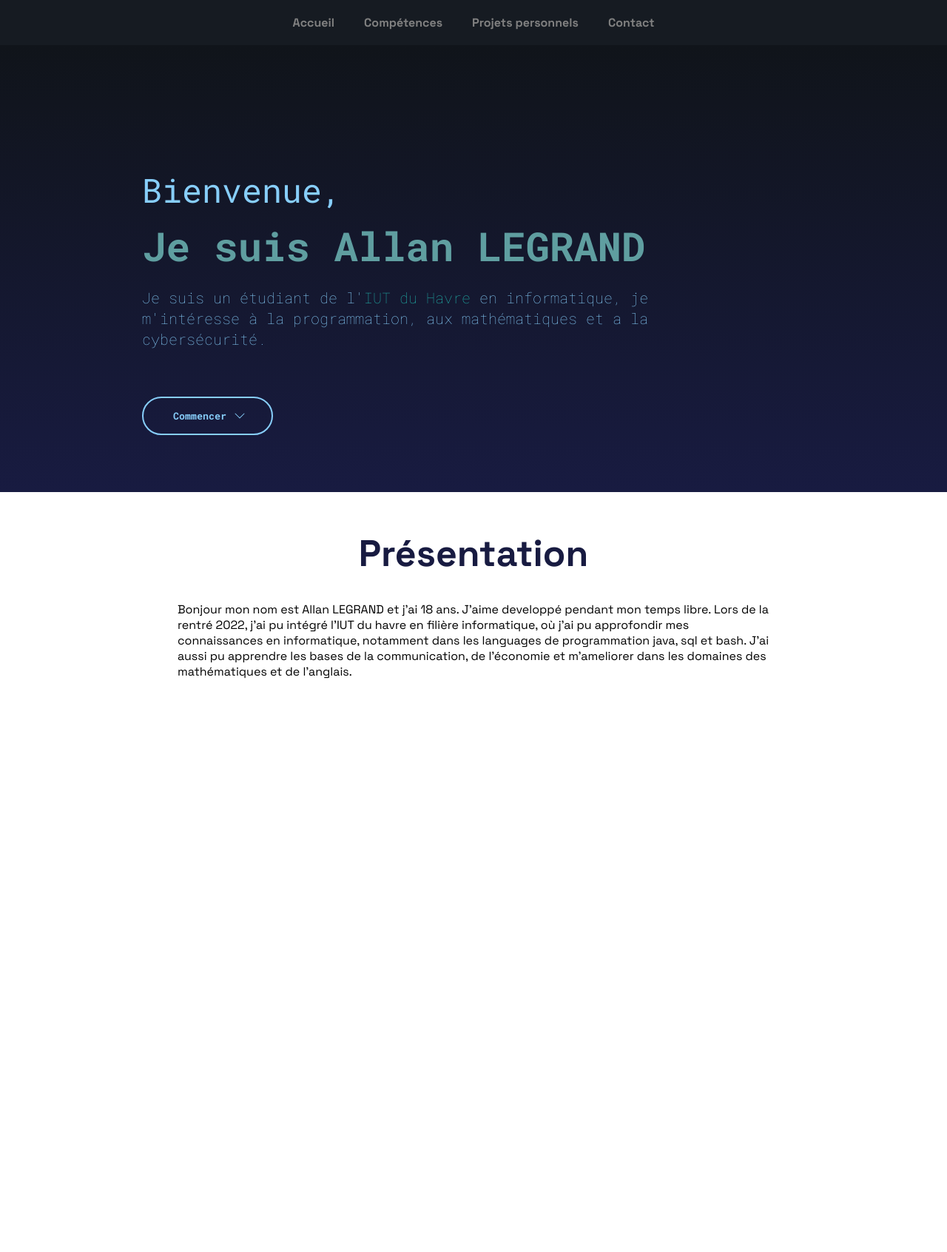
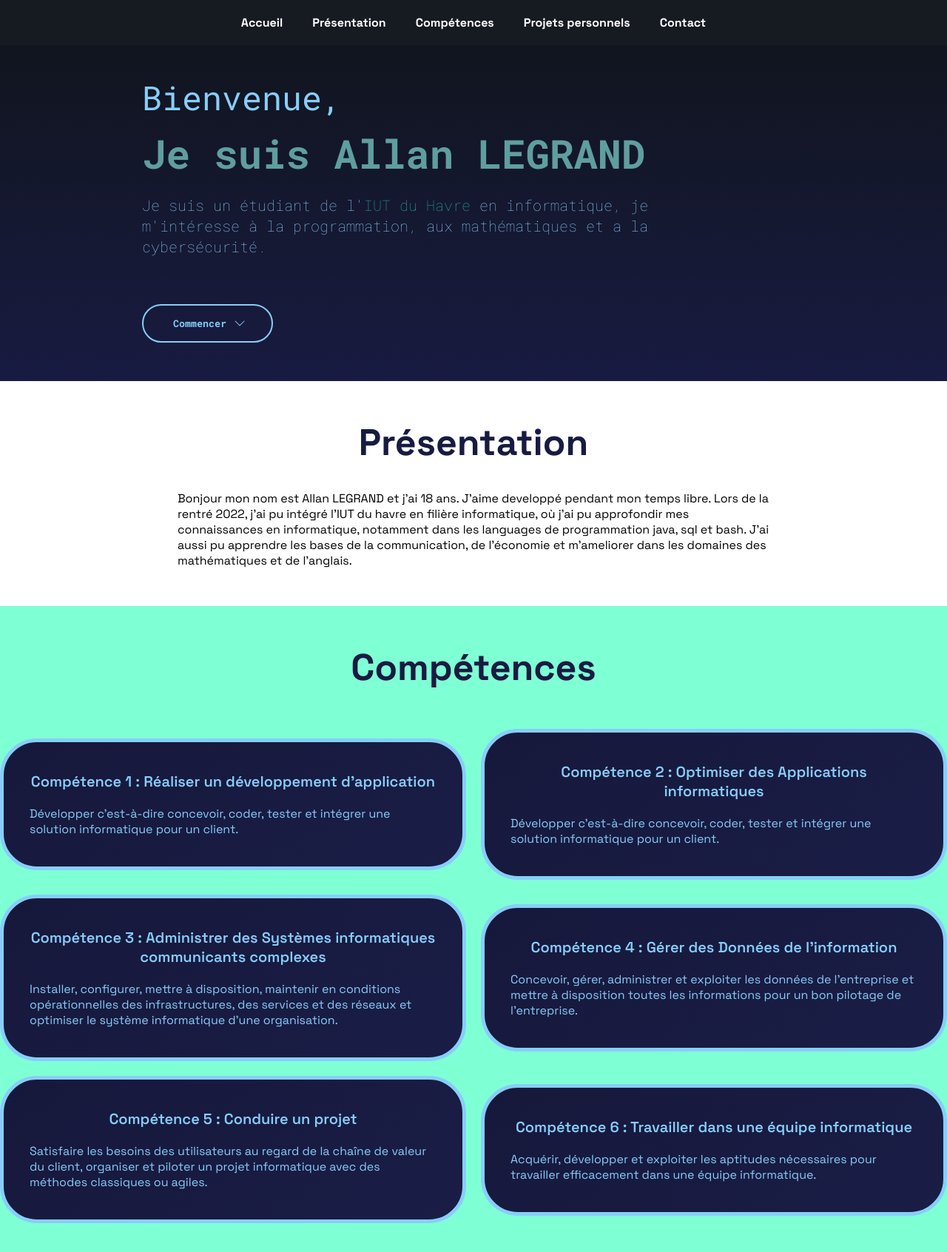
Before and after one commit to AllanLegrand/Portfolio, a plain HTML site: page index.html in a window 1280 px wide. Shown: the whole page at 74% size. Before the commit the page ends 918 px from the top, so only its background shows below. Drawn offline with Linux system fonts and the light colour scheme.

Commit message:
ajout des competences

```diff
--- a/css/style.css
+++ b/css/style.css
@@ -28,40 +28,80 @@
     font-display: swap;
 }
 
+@font-face {
+    font-family: spaceGrotesk_SemiBold;
+    src: url("../ressources/polices/Space_Grotesk/static/SpaceGrotesk-SemiBold.ttf");
+    font-display: swap;
+}
+
 * {
     margin: 0;
     padding: 0;
 }
 
+nav
+{
+    width: 100%;
+    z-index: 10;
+    margin: 0;
+    position: fixed;
+}
+
 nav ul {
-    color: white;
+    position: fixed;
     background: #161b22;
     font-family: spaceGrotesk_Bold;
     list-style-type: none;
     display: flex;
     justify-content: center;
     position: relative;
+    text-decoration: none;
 }
 
-nav ul li {
+nav ul li a{
+    display: inline-block;
     padding: 20px;
+    color: white;
+    text-decoration: none;
 }
 
-nav ul:hover {
+nav ul li a:hover {
     color: grey;
+    cursor: pointer;
+    border-bottom: 2px solid grey;
 }
 
-nav ul li:hover {
-    color: white;
-    cursor: pointer;
+.sous
+{
+    display: none;
+}
+
+.sous li
+{
+    float: none;
+    width: 100%;
+    text-align: left;
+}
+
+.sous a{
+    padding: 10px;
+}
+
+.sous a:hover{
+    background-color: RGBa(200,200,200,0.1);
+}
+
+nav > ul li:hover .sous{
+    position: absolute;
+    z-index: 1000;
+    overflow: hidden;
+    display: block;
 }
 
 .accueil {
-    padding-top: 5%;
     position: relative;
     background: linear-gradient(#10141a, #181b41);
-
-    padding-bottom: 6%;
+    padding-bottom: 4%;
     overflow: hidden;
 }
 
@@ -93,7 +133,7 @@ nav ul li:hover {
 
 }
 
-a
+.link
 {
     display: inline-block;
     position: relative;
@@ -101,7 +141,7 @@ a
     text-decoration: none;
 }
 
-a:hover
+.link:hover
 {
     text-decoration:underline;
 }
@@ -136,15 +176,17 @@ button:hover path {
 
 .presentation
 {
+    position: relative;
     margin-top: 4%;
+    padding-bottom: 4%;
     display: flex;
     align-items: center;
     width: 100%;
-    z-index: 10;
+    z-index: 9;
     flex-direction: column;
 }
 
-.titre
+h1
 {
     font-family: spaceGrotesk_Bold;
     font-size: 50px;
@@ -154,9 +196,8 @@ button:hover path {
 
 .paragraphe
 {
-    margin-top: 20px;
+    padding-top: 20px;
     font-family: spaceGrotesk_Regular;
-    display: flex;
     gap: 100px 100px;
     width: 100%;
     max-width: 800px;
@@ -165,11 +206,93 @@ button:hover path {
     flex-direction: row;
 }
 
-.img
+.competences
 {
-    width: fit-content;
+    position: relative;
+    background-color:aquamarine;
+    padding-top: 4%;
+    padding-bottom: 4%;
+    align-items: center;
     display: flex;
+    flex-direction: column;
+}
+
+.container
+{
+    margin-top: 3%;
+    display: grid;
     justify-content: center;
     align-items: center;
-    filter: drop-shadow(0px 0px 15px rgba(0, 0, 0, 0.3));
+    width: 100%;
+    gap: 20px 20px;
+    grid-template-columns: repeat(auto-fill, minmax(600px, 2fr));
+    row-gap: 20px;
 }
+.box
+{
+    padding: 40px 35px 40px 35px;
+    height: 100%;
+    border-radius: 50px;
+    background: linear-gradient(145deg, #16183b, #1a1d46);
+    border-style: solid;
+    border-width: thick;
+    color: lightskyblue;
+}
+
+h2
+{
+    text-align:center;
+    font-size: 20px;
+    font-family: spaceGrotesk_SemiBold;
+}
+
+.container a
+{
+    text-decoration: none;
+}
+
+.box:hover
+{
+    color: white;
+}
+
+footer
+{
+    background-color:cornflowerblue;
+}
+
+.c1:hover
+{
+    border-color: #640404;
+    background: linear-gradient(145deg, #ad0000, #cd0000);
+}
+
+.c2:hover
+{
+    border-color: #c35e27;
+    background: linear-gradient(145deg, #de834a, #ff9b58);
+}
+
+.c3:hover
+{
+    border-color: #b78809;
+    background: linear-gradient(145deg, #e6ad00, #ffcd00);
+}
+
+.c4:hover
+{
+    border-color: #5c8729;
+    background: linear-gradient(145deg, #83bb48, #9cdf56);
+}
+
+.c5:hover
+{
+    border-color: #002060;
+    background: linear-gradient(145deg, #062f81, #073899);
+}
+
+.c6:hover
+{
+    border-color: #68089a;
+    background: linear-gradient(145deg, #7001ab, #8501cb);
+}
--- a/index.html
+++ b/index.html
@@ -11,25 +11,40 @@
             <nav>
                 <ul>
                     <li>
-                        Accueil
+                        <a href="#accueil">Accueil</a>
                     </li>
+
                     <li>
-                        Compétences
+                        <a href="#presentation">Présentation</a>
                     </li>
+
                     <li>
-                        Projets personnels
+                        <a href="#competences">Compétences</a>
+                        <ul class="sous">
+                            <li><a href="#" style="color: #c00000;">Compétence 1</a></li>
+                            <li><a href="#" style="color: #f79152;">Compétence 2</a></li>
+                            <li><a href="#" style="color: #ffc000;">Compétence 3</a></li>
+                            <li><a href="#" style="color: #92d050;">Compétence 4</a></li>
+                            <li><a href="#" style="color: #07348f;">Compétence 5</a></li>
+                            <li><a href="#" style="color: #7c01be;">Compétence 6</a></li>
+                        </ul>
                     </li>
+
                     <li>
-                        Contact
+                        <a href="#projet">Projets personnels</a>
+                    </li>
+
+                    <li>
+                        <a href="#contact">Contact</a>
                     </li>
                 </ul>
             </nav>
         </header>
 
-        <section class="accueil">
+        <section id="accueil" class="accueil">
             <div class="bienvenue">Bienvenue,</div>
             <div class="nom">Je suis Allan LEGRAND</div>
-            <div class="accueil_text">Je suis un étudiant de l'<a href="https://www-iut.univ-lehavre.fr/">IUT du Havre</a> en informatique, je m'intéresse à la programmation, aux mathématiques et a la cybersécurité.</div>
+            <div class="accueil_text">Je suis un étudiant de l'<a class="link" href="https://www-iut.univ-lehavre.fr/">IUT du Havre</a> en informatique, je m'intéresse à la programmation, aux mathématiques et a la cybersécurité.</div>
 
             <button type="button" onclick="window.location.href='#presentation';">
                 Commencer
@@ -40,16 +55,47 @@
         </section>
 
         <section id="presentation" class="presentation">
-            <div class="titre">Présentation</div>
+            <h1>Présentation</h1>
             <p class="paragraphe">Bonjour mon nom est Allan LEGRAND et j'ai 18 ans. J'aime developpé pendant mon temps libre.
                 Lors de la rentré 2022, j'ai pu intégré l'IUT du havre en filière informatique, où j'ai pu approfondir
                 mes connaissances en informatique, notamment dans les languages de programmation java, sql et bash. J'ai aussi pu apprendre
                 les bases de la communication, de l'économie et m'ameliorer dans les domaines des mathématiques et de l'anglais.
             </p>
-            <img src="">
+
+        </section>
+
+        <section id="competences" class="competences">
+            <h1>Compétences</h1>
+            <div class="container">
+                <a href="./html/competence1.html"><div class="box c1">
+                    <h2>Compétence 1 : Réaliser un développement d’application</h2>
+                    <p class="paragraphe">Développer c’est-à-dire concevoir, coder, tester et intégrer une solution informatique pour un client.</p>
+                </div></a>
+                <a href="./html/competence2.html"><div class="box c2">
+                    <h2>Compétence 2 : Optimiser des Applications informatiques</h2>
+                    <p class="paragraphe">Développer c’est-à-dire concevoir, coder, tester et intégrer une solution informatique pour un client.</p>
+                </div></a>
+                <a href="./html/competence3.html"><div class="box c3">
+                    <h2>Compétence 3 : Administrer des Systèmes informatiques communicants complexes</h2>
+                    <p class="paragraphe">Installer, configurer, mettre à disposition, maintenir en conditions opérationnelles des infrastructures, des services et des réseaux et optimiser le système informatique d’une organisation.</p>
+                </div></a>
+                <a href="./html/competence4.html"><div class="box c4">
+                    <h2>Compétence 4 : Gérer des Données de l'information</h2>
+                    <p class="paragraphe">Concevoir, gérer, administrer et exploiter les données de l’entreprise et mettre à disposition toutes les informations pour un bon pilotage de l’entreprise.</p>
+                </div></a>
+                <a href="./html/competence5.html"><div class="box c5">
+                    <h2>Compétence 5 : Conduire un projet</h2>
+                    <p class="paragraphe">Satisfaire les besoins des utilisateurs au regard de la chaîne de valeur du client, organiser et piloter un projet informatique avec des méthodes classiques ou agiles.</p>
+                </div></a>
+                <a href="./html/competence6.html"><div class="box c6">
+                    <h2>Compétence 6 : Travailler dans une équipe informatique</h2>
+                    <p class="paragraphe">Acquérir, développer et exploiter les aptitudes nécessaires pour travailler efficacement dans une équipe informatique.</p>
+                </div></a>
+            </div>
         </section>
 
         <footer>
+            <div></div>
         </footer>
 
 
```
Also changed, not shown: html/competence1.html (added), html/competence2.html (added), html/competence3.html (added), html/competence4.html (added), html/competence5.html (added), html/competence6.html (added).
